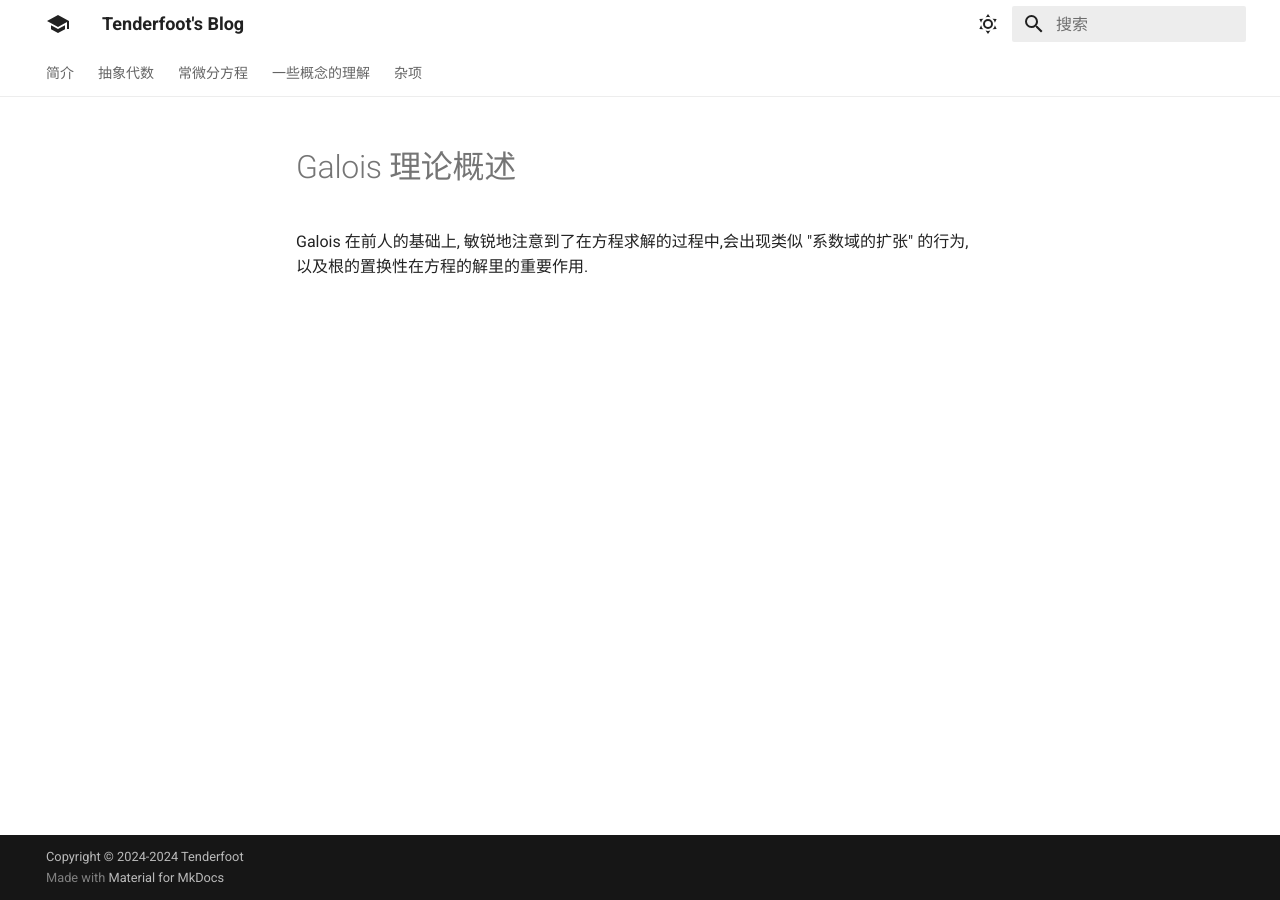
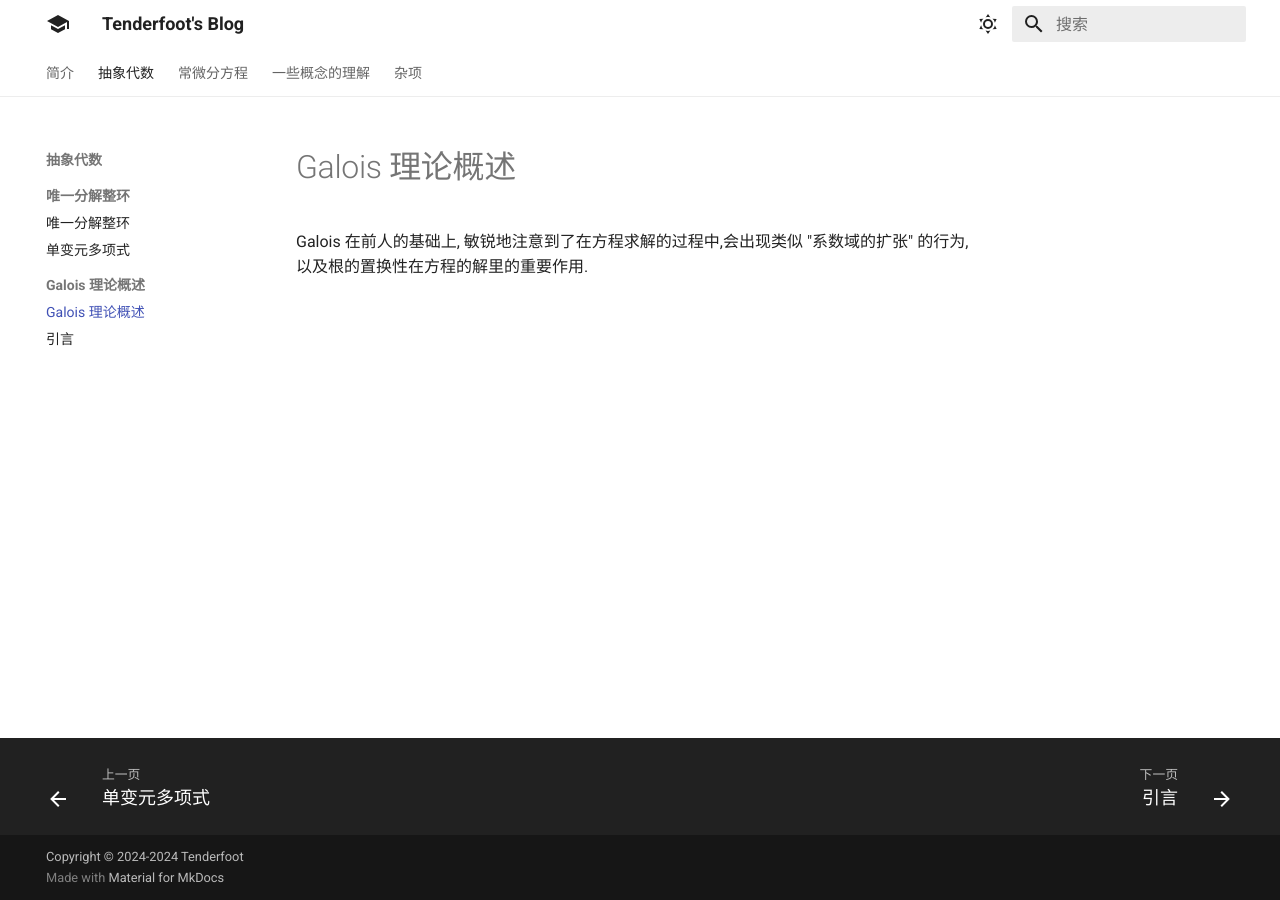
Before and after one commit to G-Tenderfoot/G-Tenderfoot.github.io, an MkDocs documentation site: the page built from docs/Abstract algebra/Galois理论概述/Galois理论概述.md, in a window 1280 px wide. Built offline with MkDocs 1.6.1 and Material for MkDocs 9.7.7, drawn with Linux system fonts in a browser that asks for light colours.

Commit message:
Update mkdocs.yml

```diff
--- a/mkdocs.yml
+++ b/mkdocs.yml
@@ -70,6 +70,7 @@ nav:
       - 唯一分解整环: Abstract algebra/2.2.md
       - 单变元多项式: Abstract algebra/2.3.md
     - Galois 理论概述:
+      - Galois 理论概述: Abstract algebra/Galois理论概述/Galois理论概述.md
       - 引言: Abstract algebra/Galois理论概述/Galois_0.md
   - 常微分方程:
     - 概念及一阶常微分方程:
```
